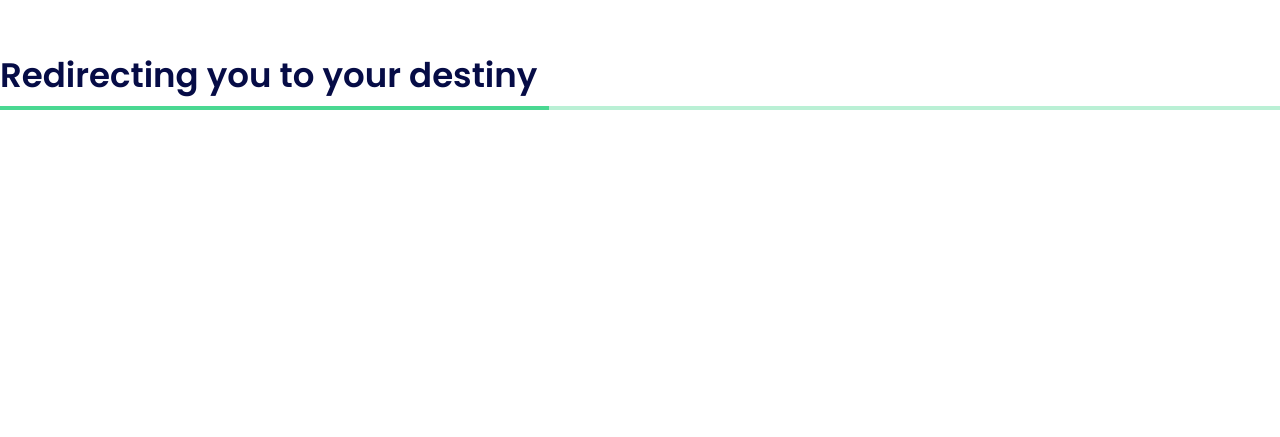
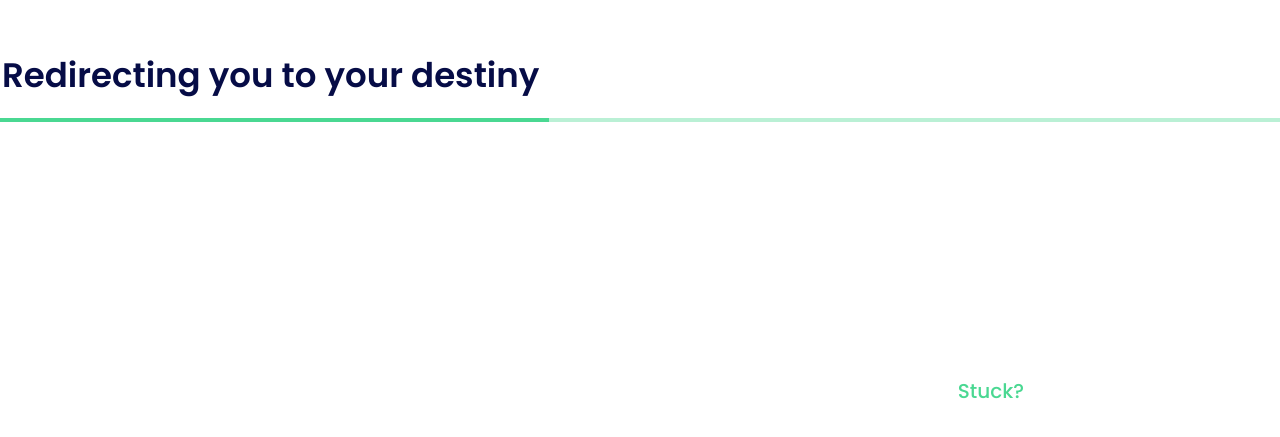
Before and after one commit to Jatin6256/tnp-portal-frontend, a Next.js app: page / in a window 1280 px wide. Shown: the part 313-750 px from the top of the page. Built offline with nearby package versions, Linux system fonts and the light colour scheme; no server answers; sample sign-in values are in the browser's storage.

Commit message:
add: stuck option

```diff
--- a/pages/index.jsx
+++ b/pages/index.jsx
@@ -1,6 +1,5 @@
 import Router from "next/router";
 import React from "react";
-import axiosUtil from "../src/utils/axios";
 import { LinearProgress, Typography, makeStyles } from "@material-ui/core";
 
 const style = makeStyles((theme) => {
@@ -20,6 +19,12 @@ const style = makeStyles((theme) => {
         padding: 2,
         margin: "10px 0px",
       },
+    },
+    float: {
+      position: "absolute",
+      bottom: "10vh",
+      right: "20vw",
+      cursor: "pointer",
     },
   };
 });
@@ -52,8 +57,17 @@ export default function Dashboard() {
     fetchData();
   }, []);
 
+  function stuckRedirect() {
+    Router.push("/logout");
+  }
+
   return (
     <div className={classes.container}>
+      <div className={classes.float} onClick={stuckRedirect}>
+        <Typography color="secondary" variant="h6">
+          Stuck?
+        </Typography>
+      </div>
       <Typography color="primary" variant="h4" className={classes.boldHeadline}>
         Redirecting you to your destiny
       </Typography>
```
